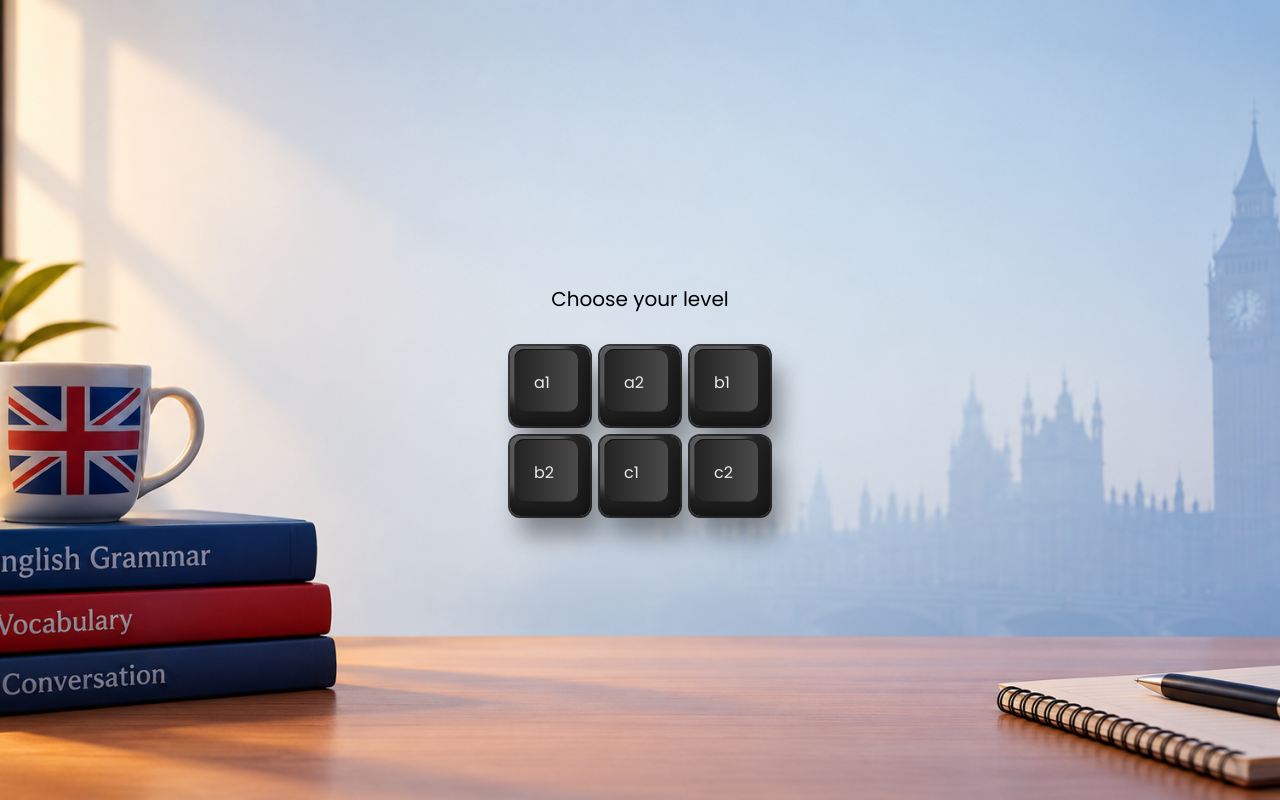
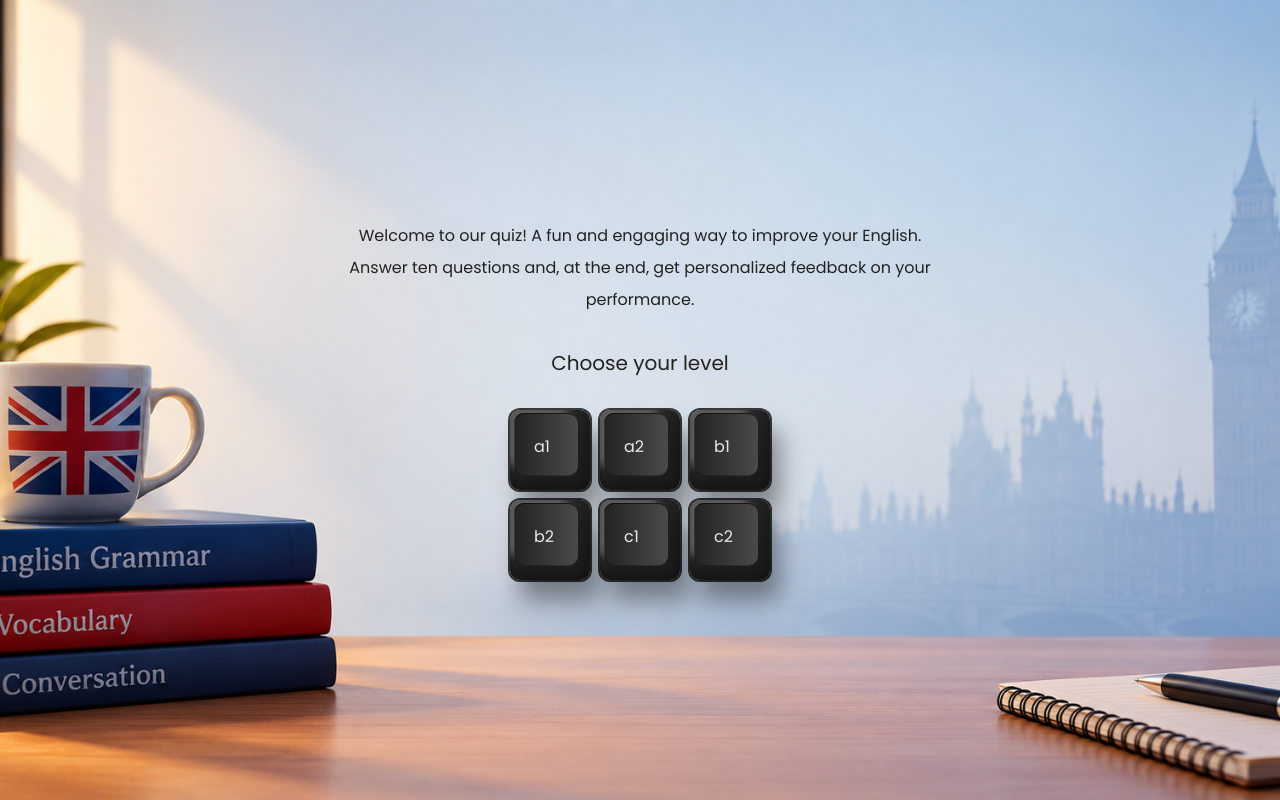
Before and after one commit to JoaoPMV/quiz-frontend, a React (Vite) app: page /level in a window 1280 px wide. Built offline with nearby package versions, Linux system fonts and the light colour scheme.

Commit message:
updating Level.jsx

```diff
--- a/src/pages/Data.css
+++ b/src/pages/Data.css
@@ -78,6 +78,16 @@ body {
 
 .levelContainer p {
   font-size: 20px;
+  color: rgb(34, 34, 34);
+}
+
+.welcome {
+  box-sizing: border-box;
+  margin: 0 1rem;
+  padding: 0 1rem;
+  text-align: center;
+  line-height: 1.8;
+  color: rgb(34, 34, 34);
 }
 
 .levelBox {
@@ -176,4 +186,14 @@ body {
     outline: none;
     transition: .2s;
   }
+
+  .welcome {
+    box-sizing: border-box;
+    margin: 0 1rem;
+    padding: 0 1rem;
+    text-align: center;
+    line-height: 2;
+    width: 50%;
+
+  }
 }
--- a/src/pages/Level.jsx
+++ b/src/pages/Level.jsx
@@ -21,6 +21,11 @@ const Level = () => {
   return (
     <div>
       <div className="levelContainer">
+        <div className="welcome">
+          Welcome to our quiz! A fun and engaging way to improve your English.
+          Answer ten questions and, at the end, get personalized feedback on
+          your performance.
+        </div>
         <p>Choose your level</p>
         <div className="levelBox">
           <button className="keycap" onClick={() => handleSelect("a1")}>
```
